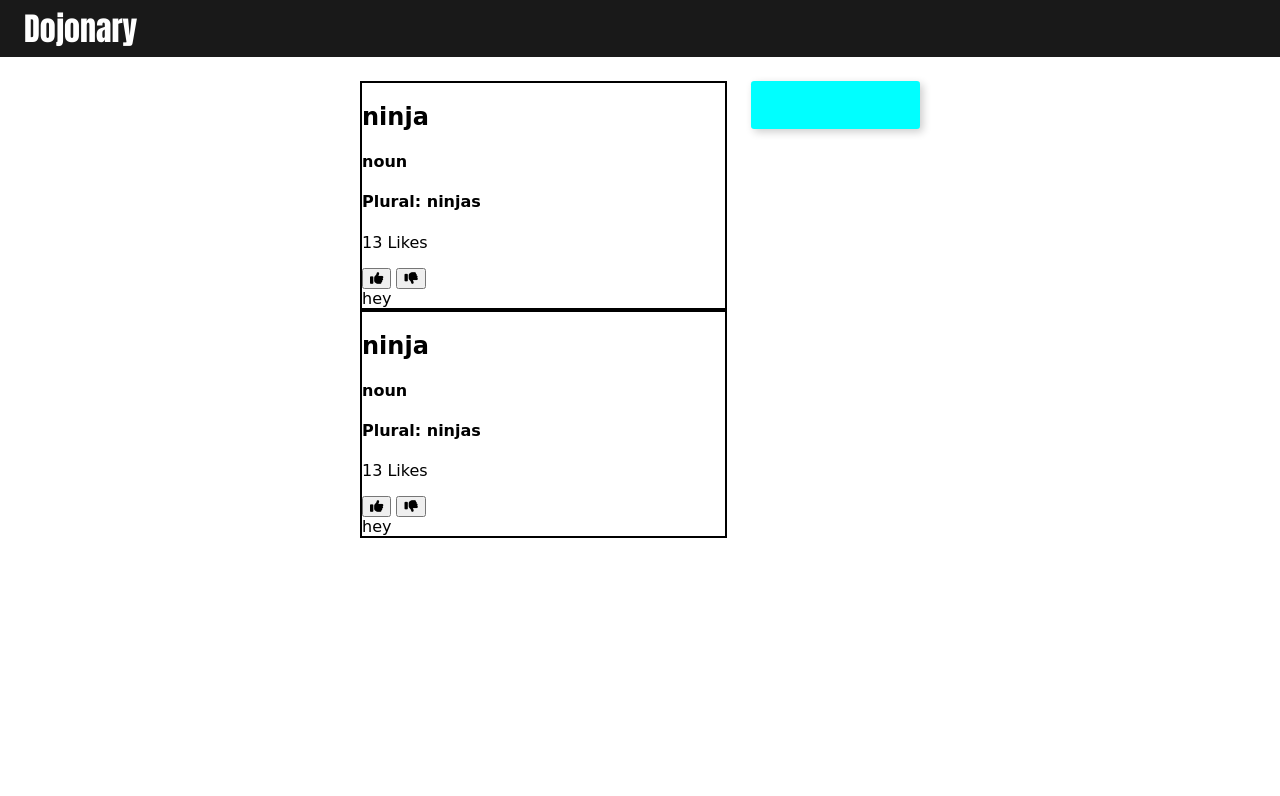
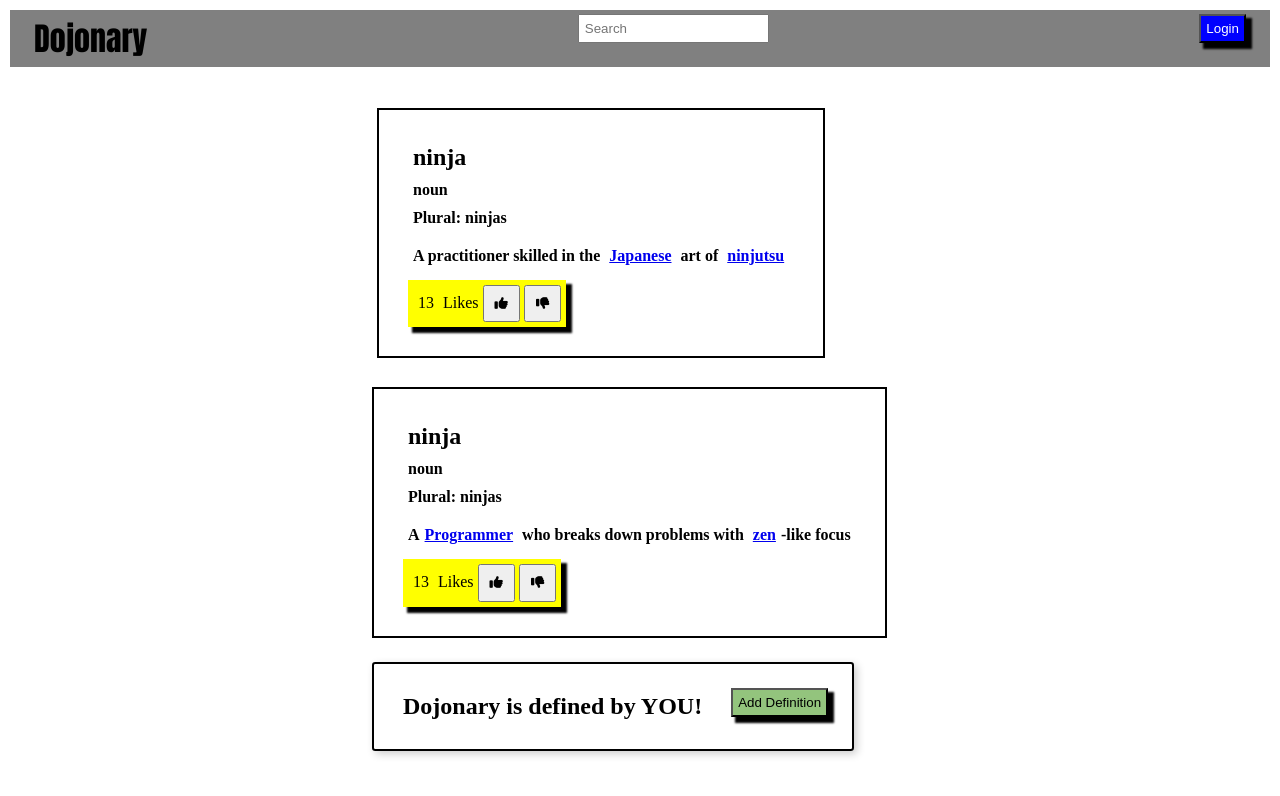
Before and after one commit to MJ-Kerr/Button_Clicker, a plain HTML site: page index.html in a window 1280 px wide. Drawn offline with Linux system fonts and the light colour scheme.

Commit message:
big changes got most done just need style help

```diff
--- a/index.html
+++ b/index.html
@@ -11,51 +11,60 @@
 </head>
 
 <body>
-    <h1>Dojonary</h1>
+    <h1 class="flex">Dojonary
+        <input type="text" placeholder="Search">
+        <button class="login" onclick="btnChange()">Login</button>
+    </h1>
     <div class="container flex">
+        <div class="left">
             <div class="defCard">
                 <div class="word">
                     <h2>ninja</h2>
                     <h4>noun</h4>
                     <h4>Plural: ninjas</h4>
-                <p><span id="def1">13</span> Likes</p>
+                </div>
+                <div class="definition">
+                    <h4>A practitioner skilled in the <a href="#">Japanese</a> art of <a href="#">ninjutsu</a></h4>
+                </div>
                     <div class="word-footer">
+                        <p><span id="def1">13</span> Likes
                             <button class="btn" onclick="thumbUp(def1)">
                                 <i class="fa-solid fa-thumbs-up"></i>
                             </button>
                             <button class="btn" onclick="thumbDown(def1)">
                                 <i class="fa-solid fa-thumbs-down"></i>
                             </button>
+                        </p>
                     </div>
                 </div>
-            <div class="definition">
-                hey
         </div>
-        </div>
-        <aside class="text-center"></aside>
-    </div>
-    <div class="container flex">
         <div class="defCard">
             <div class="word">
                 <h2>ninja</h2>
                 <h4>noun</h4>
                 <h4>Plural: ninjas</h4>
-                <p><span id="def2">13</span> Likes</p>
+            </div>
+            <div class="definition">
+                <h4>A<a href="#">Programmer</a> who breaks down problems with <a href="#">zen</a>-like focus</h4>
+            </div>
                 <div class="word-footer">
-                    <button class="btn" onclick="thumbUp(def1)">
+                    <p><span id="def2">13</span> Likes
+                        <button class="btn" onclick="thumbUp(def2)">
                             <i class="fa-solid fa-thumbs-up"></i>
                         </button>
-                    <button class="btn" onclick="thumbDown(def1)">
+                        <button class="btn" onclick="thumbDown(def2)">
                             <i class="fa-solid fa-thumbs-down"></i>
                         </button>
+                    </p>
+                </div>
+
+        </div>
+        <div class="text-center flex right">
+            <h2>Dojonary is defined by YOU!</h2>
+            <button class="addDef">Add Definition</button>
     </div>
     </div>
-            <div class="definition">
-                hey
-            </div>
-        </div>
-        <aside class="clear"></aside>
-    </div>
+
     <script src="./script.js"></script>
 </body>
 
--- a/script.js
+++ b/script.js
@@ -4,4 +4,5 @@ function thumbDown(jokeSpan) {
 
 function thumbUp(jokeSpan) {
     jokeSpan.innerText++;
+    alert('ninja has been liked')
 }
--- a/style.css
+++ b/style.css
@@ -1,46 +1,74 @@
+*{
+    margin: 0;
+    padding: 5px;
+    box-sizing: border-box;
+
+}
 body {
     margin: 0;
-    font-family: cursive;
+    font-family: 'Times New Roman', Times, serif;
 }
 
 h1 {
-    background-color: rgb(25, 25, 25);
-    color: white;
+    background-color: grey;
+    color: black;
     margin: 0 0 1.5rem;
     padding: .25rem 1.5rem;
     font-family: Impact, Haettenschweiler, 'Arial Narrow Bold', sans-serif;
+}
+.login {
+    border-color: black;
+    color: white;
+    background-color: blue;
+    box-shadow: 5px 5px 2px 1px  black;
 }
 
 .flex {
     display: flex;
     justify-content: space-between;
-    align-items: center;
+    align-items: flex-start;
     gap: 1.5rem;
+
 }
 
 .container {
+    flex-direction: column;
     width: 35rem;
     margin: 0 auto;
-}
-.text-center {
-    text-align: center;
+    padding: .75rem;
+    align-items: flex-start
+
 }
 
-aside {
+.right {
     flex: 1;
-    align-self: flex-start;
     padding: 1.5rem;
     box-shadow: 3px 3px .5rem rgba(0, 0, 0, .2);
     border-radius: .2rem;
-    background-color: cyan
+    border: 2px solid rgba(0, 0, 0);
+    max-width:fit-content;
 }
 
 .defCard{
     flex: 3;
     border: 2px solid black;
+    padding: 1.5rem;
 }
 
-.clear {
-    background-color: white;
-    box-shadow: none;
+p {
+    border-color: black;
+    color: black;
+    background-color: yellow;
+    box-shadow: 5px 5px 2px 1px  black;
+    max-width: fit-content;
 }
+
+.addDef{
+    border-color: black;
+    color: black;
+    background-color: #93c47d;
+    box-shadow: 5px 5px 2px 1px  black;
+}
+.definition{
+    text-align: end;
+}
```
Lines whose indentation alone changed are shown as unchanged.
